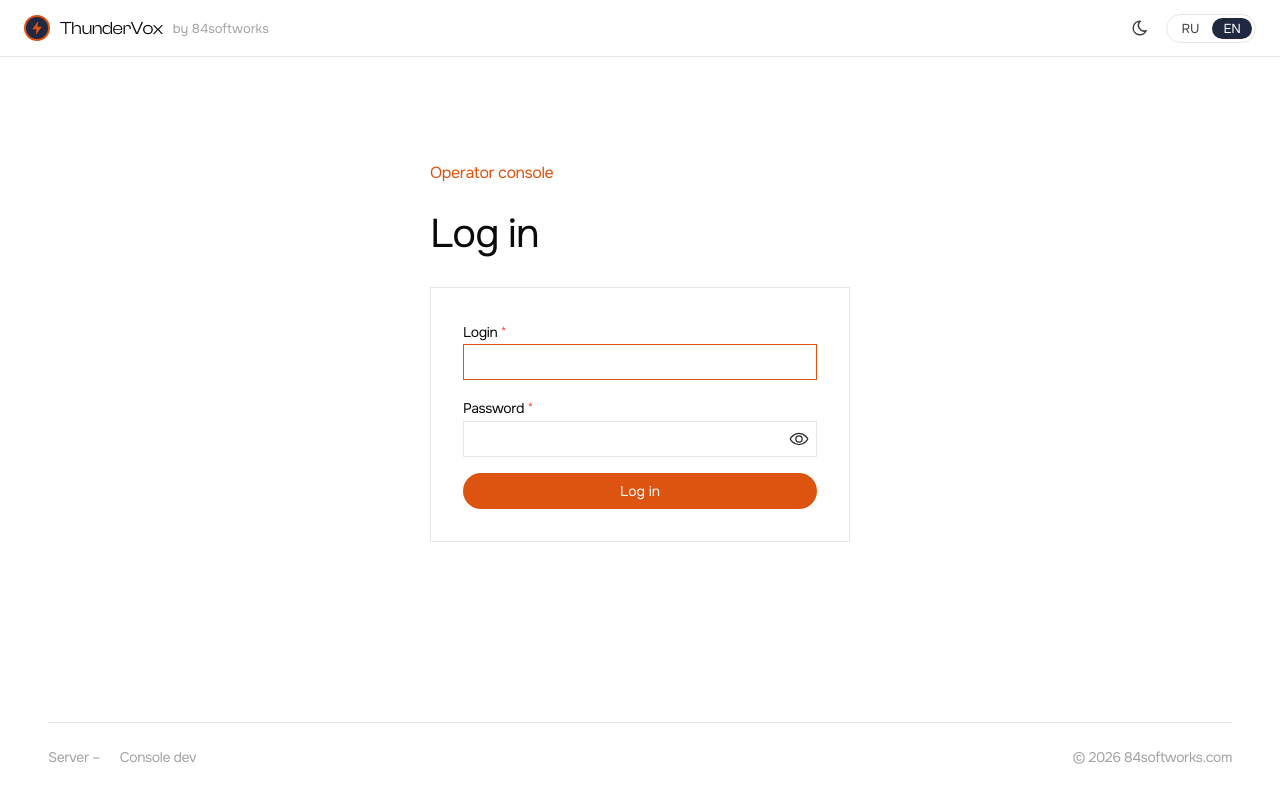
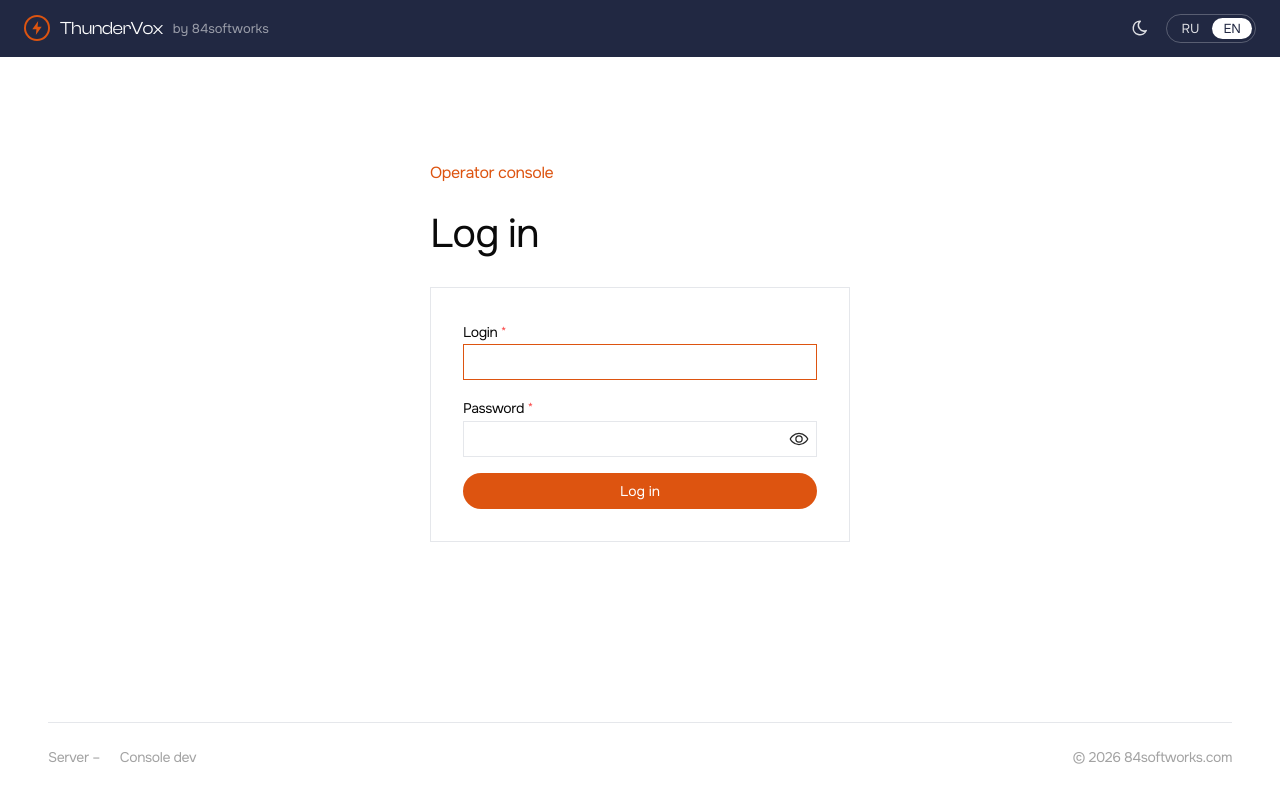
Before and after one commit to beiroun/thundervox-web, a React (Vite) app: page /login in a window 1280 px wide. Built offline with nearby package versions, Linux system fonts and the light colour scheme; no server answers.

Commit message:
top bar navy in both schemes: the canvas itself on dark, the landing's band on light

```diff
--- a/src/theme/tokens.css
+++ b/src/theme/tokens.css
@@ -44,19 +44,20 @@
   --tvx-text-title: clamp(28px, 4vw, 40px); /* page title - the landing's heroline scale */
   --tvx-text-metric: clamp(28px, 4vw, 44px);
 
-  /* --- Top bar: the console's own bar on the canvas under a hairline, in the colours of the page (ink, ash,
-     hairline). The landing's navy band was tried here three times (2026-10-07 twice, 2026-10-08) and sent back
-     each time - the bar is chrome, not the brand's stage. The structure in console.css reads only these tokens. --- */
-  --tvx-topbar-bg: var(--tvx-canvas);
-  --tvx-topbar-fg: var(--tvx-ink);
-  --tvx-topbar-fg-soft: var(--tvx-ink-soft);
-  --tvx-topbar-muted: var(--tvx-ash);
-  --tvx-topbar-line: var(--tvx-hairline);
-  --tvx-topbar-control-border: var(--tvx-hairline);
-  --tvx-topbar-hover: var(--mantine-color-default-hover);
-  /* The active segment of the language toggle: navy with white text on the light canvas, inverted on the dark */
-  --tvx-toggle-active-bg: var(--tvx-brand);
-  --tvx-toggle-active-fg: #ffffff;
+  /* --- Top bar: the landing's navy in both schemes (Andrei, 2026-10-08: "in the dark scheme the bar equals the
+     background, in the light scheme it stays that dark instead of turning white"). White text and the landing's
+     own alphas for muted text, outlines and hover fills on navy; on the white canvas the band needs no line, its
+     edge is the navy. The structure in console.css reads only these tokens. --- */
+  --tvx-topbar-bg: var(--tvx-brand);
+  --tvx-topbar-fg: var(--tvx-on-brand);
+  --tvx-topbar-fg-soft: rgba(255, 255, 255, 0.85);
+  --tvx-topbar-muted: rgba(255, 255, 255, 0.55);
+  --tvx-topbar-line: var(--tvx-topbar-bg);
+  --tvx-topbar-control-border: rgba(255, 255, 255, 0.25);
+  --tvx-topbar-hover: rgba(255, 255, 255, 0.1);
+  /* The active segment of the language toggle inverts to white with navy text, as the landing's does */
+  --tvx-toggle-active-bg: var(--tvx-on-brand);
+  --tvx-toggle-active-fg: var(--tvx-brand);
 
   /* --- Layout --- */
   --tvx-page-max-width: 1400px;
@@ -77,8 +78,8 @@
   --tvx-accent-ink: var(--mantine-color-accent-4); /* accentDark.text of the theme - orange that reads on navy */
   --tvx-field: var(--tvx-canvas); /* a field is sunken to the canvas, so it shows on paper (modals) as well */
   --tvx-chip: rgba(255, 255, 255, 0.08); /* a chip lifts off canvas and paper alike */
-  --tvx-toggle-active-bg: #f2f3f7;
-  --tvx-toggle-active-fg: var(--tvx-brand);
+  /* The bar is the canvas itself here (the canvas is that navy), so the hairline marks its edge */
+  --tvx-topbar-line: var(--tvx-hairline);
 }
 
 @media (max-width: 760px) {
```
Also changed, not shown: src/theme/console.css (+9 -7 lines).
